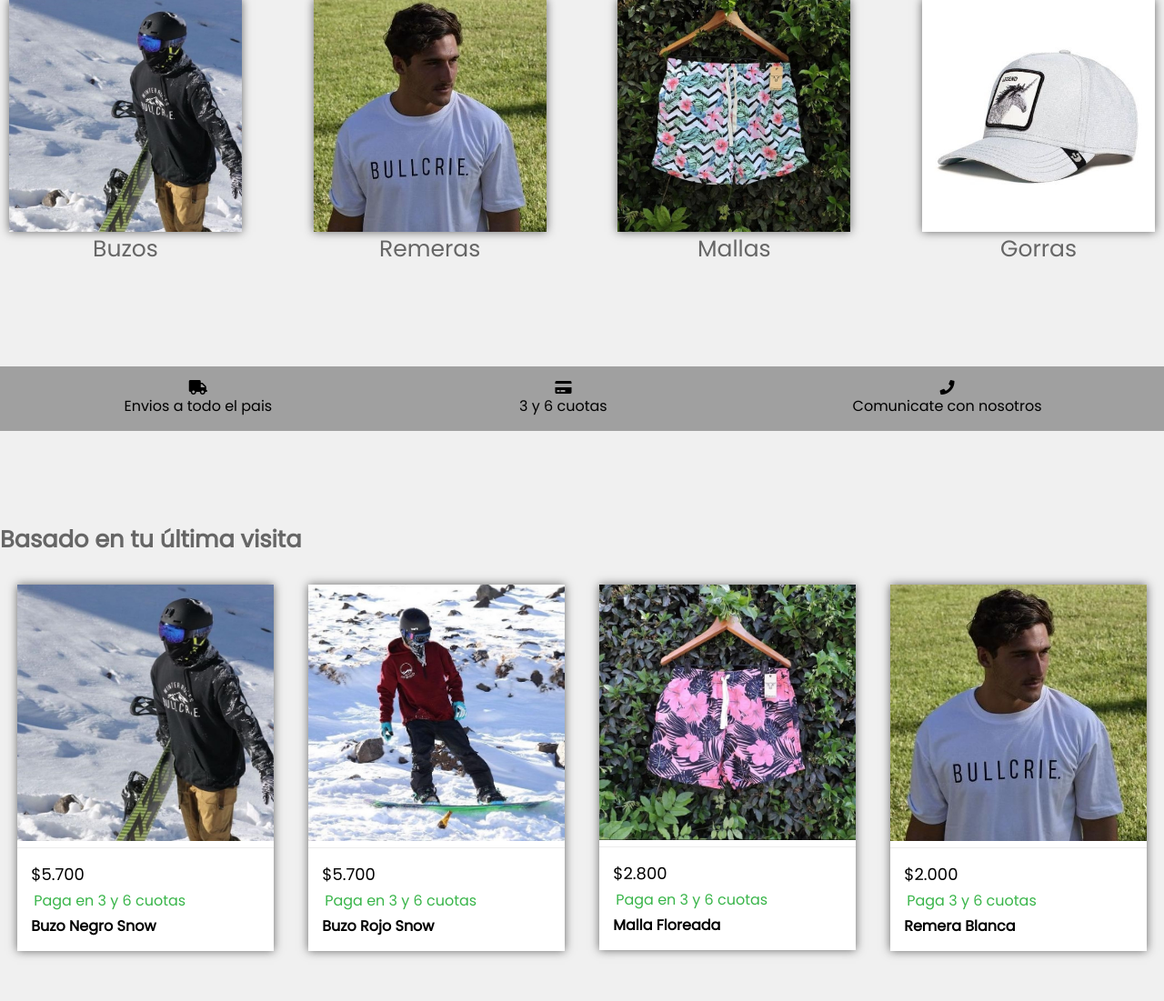
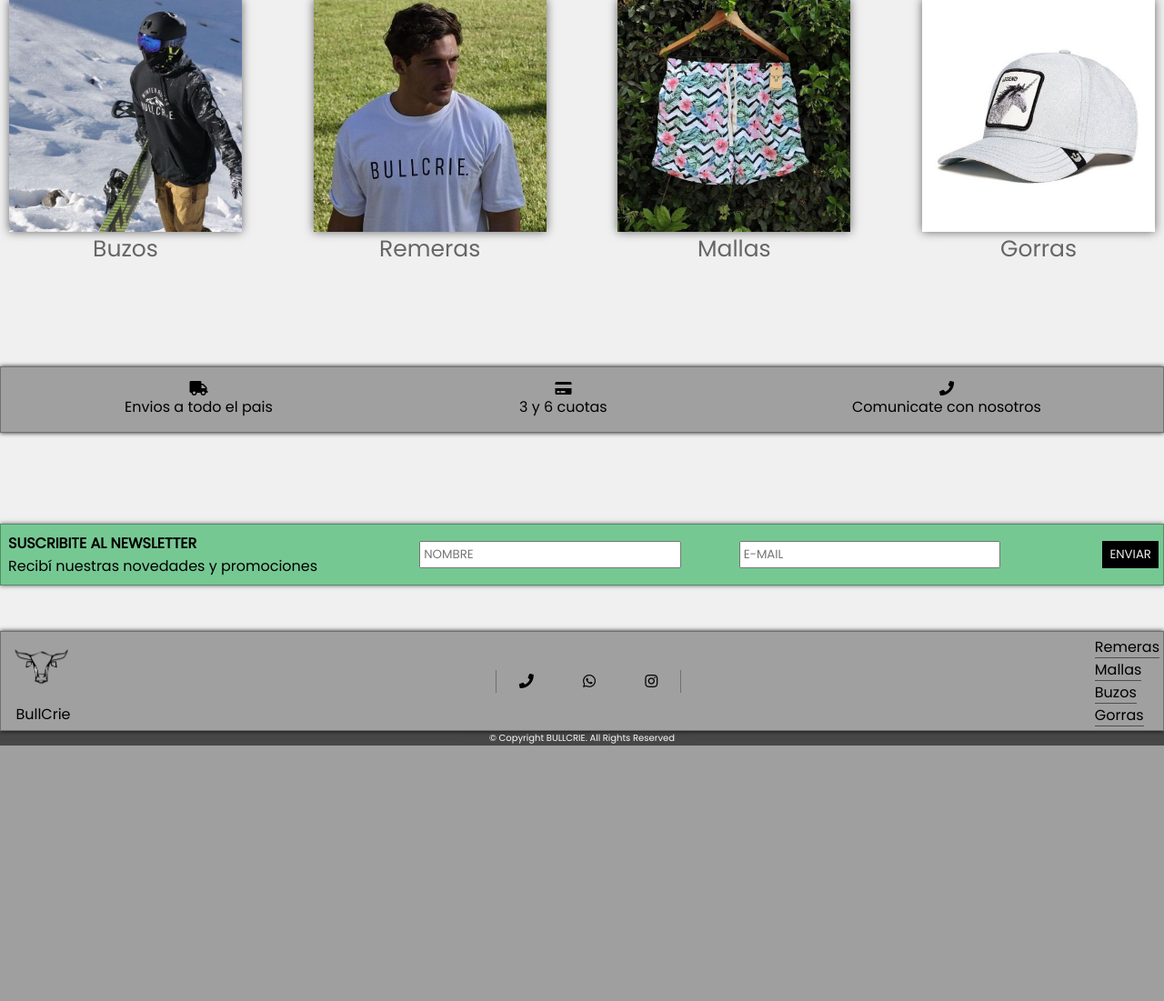
Before and after one commit to MicaPupparo/grupo_3_Bullcrie, a Node server app: page / in a window 1280 px wide. Shown: the part 1168-2269 px from the top of the page at 91% size. After the commit the page ends 1988 px from the top, so only its background shows below. Run offline with Node 20, Linux system fonts and the light colour scheme; some libraries are stand-ins or nearby versions.

Commit message:
Saque el basado en tu ultima visita y agregué detalles de diseño en el inicio

```diff
--- a/Estructura/dashboard-react/index.html
+++ b/Estructura/dashboard-react/index.html
@@ -4,7 +4,7 @@
     <meta charset="UTF-8" />
     <link rel="icon" type="image/svg+xml" href="/src/favicon.svg" />
     <meta name="viewport" content="width=device-width, initial-scale=1.0" />
-    <title>Vite App</title>
+    <title>Dashboard Bullcrie</title>
   </head>
   <body>
     <div id="root"></div>
--- a/Estructura/public/css/header1.css
+++ b/Estructura/public/css/header1.css
@@ -77,6 +77,7 @@
 }
 .ul-header li {
     padding: 10px;
+
 }
 .ul-header_icons li {
     padding: 5px;
--- a/Estructura/public/css/index1.css
+++ b/Estructura/public/css/index1.css
@@ -70,6 +70,8 @@
     margin: 100px 0px;
     background-color: #A0A0A0;
     width: 100%;
+    box-shadow: 0px 0px 5px rgba(0, 0, 0, 0.9);
+    border: 1px solid rgba(0, 0, 0, 0.3) ;
 }
 
 
@@ -93,6 +95,7 @@
     justify-content: center;
     margin: auto;
     padding: 15px;
+
 
 }
 
@@ -190,18 +193,29 @@
     width: 100%;
     bottom: 0;
     margin-top: 50px;
+    padding: 4px;
+    box-shadow: 0px 0px 5px rgba(0, 0, 0, 0.9);
+    border: 1px solid rgba(0, 0, 0, 0.3) ;
+}
+
+.bullcrie-logo {
+    text-align: center;
 }
 
 .logoConNombre img{
     width: 85px;
 }
 
-
+.footerSociales {
+    border-right: 1px solid rgba(0, 0, 0, 0.3) ;
+    border-left: 1px solid rgba(0, 0, 0, 0.3) ;
+}
 
 .footerSociales a{
     color: #000000;
     margin: 25px;
     transition: 0.3s;
+
 }
 .footerSociales a:hover{
     text-decoration: none;
@@ -211,6 +225,7 @@
 .categoriasFooter a{
    text-decoration: none;
    color: #000000;
+   border-bottom: 1px solid rgba(0, 0, 0, 0.5);
 
 }
 
--- a/Estructura/public/css/styles-newsletter.css
+++ b/Estructura/public/css/styles-newsletter.css
@@ -5,6 +5,8 @@
   border: solid 1px #a0a0a0;
   justify-content: space-between;
   align-items: center;
+  box-shadow: 0px 0px 5px rgba(0, 0, 0, 0.6);
+  border: 0.5px solid rgba(0, 0, 0, 0.3) ;
 }
 
 
--- a/Estructura/views/index.ejs
+++ b/Estructura/views/index.ejs
@@ -56,7 +56,7 @@
 
 </section>
 
-<section class="productosRecomendados">
+<!-- <section class="productosRecomendados">
   <h3>Basado en tu última visita</h3>
   <div class="productos">
       <article>
@@ -92,7 +92,7 @@
     </div>
 </article>
   </div>
-</section>
+</section> -->
 <section class="newsletter">
   <div class="texto">
     <h4>SUSCRIBITE AL NEWSLETTER</h4>
--- a/Estructura/views/partials/footer.ejs
+++ b/Estructura/views/partials/footer.ejs
@@ -1,7 +1,7 @@
 <footer>
   <div class="logoConNombre">
   <img src="/images/bullcrie logo_adobespark.png" alt="" width="10%" height="5%">
-  <p>BULLCRIE.</p>
+  <p class="bullcrie-logo">BullCrie</p>
   </div>
 
   <div class="footerSociales">
@@ -14,10 +14,10 @@
 
   <div class="categoriasFooter">
     <ul>
-        <li><a href="#">Remeras</a></li>
-        <li><a href="#">Mallas</a></li>
-        <li><a href="#">Buzos</a></li>
-        <li><a href="#">Remeras</a></li>
+        <li><a href="/productos/categorias/Remeras">Remeras</a></li>
+        <li><a href="/productos/categorias/Mallas">Mallas</a></li>
+        <li><a href="/productos/categorias/Buzos">Buzos</a></li>
+        <li><a href="/productos/categorias/Gorras">Gorras</a></li>
     </ul>
   </div>
 
```
